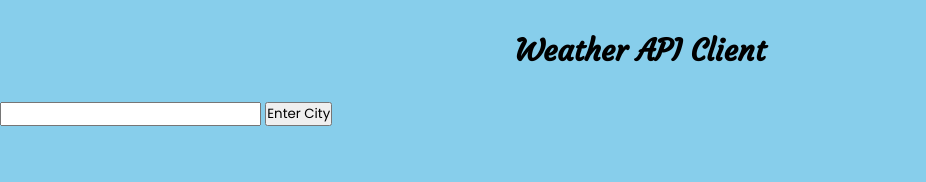
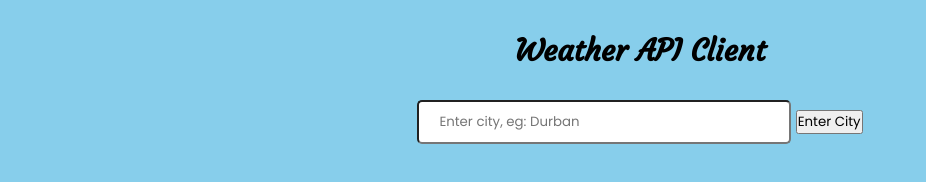
Before and after one commit to morehwachege/refactored-spoon, a plain HTML site: page index.html in a window 1280 px wide. Shown: the whole page, without its empty margins (0-926 px from the left). Drawn offline with Linux system fonts and the light colour scheme.

Commit message:
style input

```diff
--- a/index.html
+++ b/index.html
@@ -26,10 +26,17 @@
 
         <div class="form-container">
             <form action="" class="form">
-                <input type="text" name="city" id="city-input">
-                <input type="submit" value="Enter City">
+                <input type="text" name="city" id="city-input" placeholder="Enter city, eg: Durban">
+                <input type="submit" value="Enter City" id="btn-submit">
             </form>
+
         </div>
+
+            <div class="information">
+                <div class="image">
+                    <!-- <img src="./" alt=""> -->
+                </div>
+            </div>
 
     </main>
 
--- a/src/style.css
+++ b/src/style.css
@@ -20,3 +20,18 @@ body{
     text-align: center;
     font-size: 30px;
 }
+
+.form-container{
+    width: 100%;
+    height: 500px;
+    display: flex;
+    flex-direction: column;
+    justify-content: flex-start;
+    align-items: center;
+}
+.form-container #city-input{
+    width: 350px;
+    height: 40px;
+    padding-left: 20px;
+    border-radius: 5px;
+}
```
